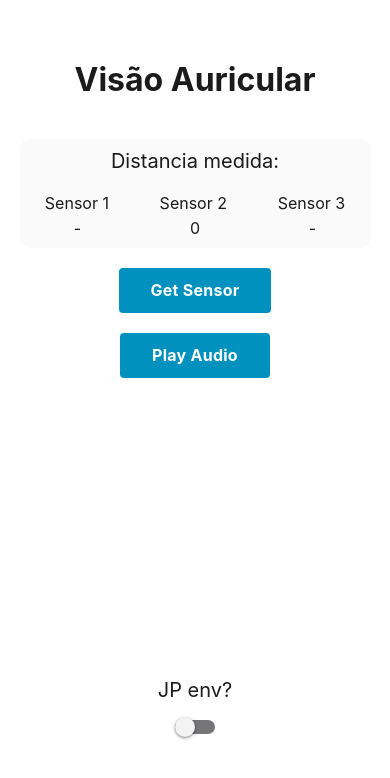
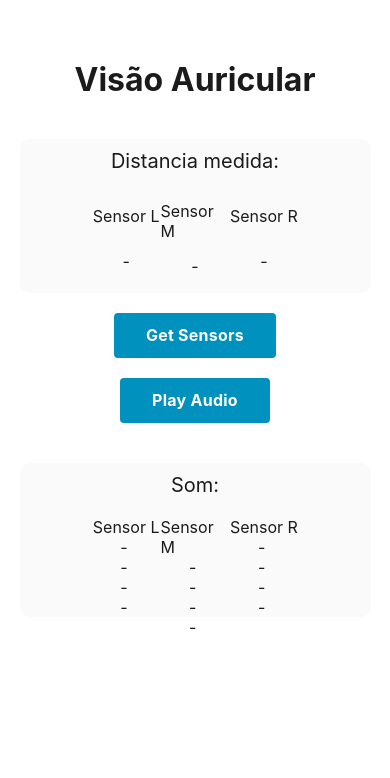
Before and after one commit to BrenoHA/app-ic-visao-auricular, a React Native app: screen / in a window 390 px wide. Shown: the top 778 px of the page. Built offline with nearby package versions, Linux system fonts and the light colour scheme.

Commit message:
✨ Added SoundPlace

```diff
--- a/App.js
+++ b/App.js
@@ -8,20 +8,31 @@ import {
   Pressable,
   Alert,
   Switch,
+  TextInput,
 } from 'react-native';
 import { Audio } from 'expo-av';
+import axios from 'axios';
 
-import { api } from './src/services/distanceApi';
+import { plotSoundPlace } from './src/utils/plotSoundPlace';
+// import { api } from './src/services/distanceApi';
 
 export default function App() {
   const [isJp, setIsJp] = useState(false);
-  const [sensorValue, setSensorValue] = useState(0);
+  const [sensorLeft, setSensorLeft] = useState(0);
+  const [sensorMiddle, setSensorMiddle] = useState(0);
+  const [sensorRight, setSensorRight] = useState(0);
+  const [numberPort, onChangeNumberPort] = useState('12');
+
+  const api = axios.create({
+    baseURL: `http://192.168.1.${numberPort}`,
+    timeout: 5000,
+  });
 
   // -------------------
 
   const [sound, setSound] = useState();
 
-  async function playSound() {
+  const playSound = async () => {
     console.log('Loading Sound');
     const { sound } = await Audio.Sound.createAsync(
       require('./assets/audios/H1.wav')
@@ -30,7 +41,7 @@ export default function App() {
 
     console.log('Playing Sound');
     await sound.playAsync();
-  }
+  };
 
   useEffect(() => {
     return sound
@@ -47,23 +58,32 @@ export default function App() {
     setTimeout(() => {
       fetchApi();
     }, 1000);
-  }, [sensorValue]);
+  }, [sensorLeft, sensorMiddle, sensorRight]);
 
-  const fetchApi = () => {
+  const fetchApi = async () => {
     if (isJp) {
       try {
-        api.get().then((response) => {
-          setSensorValue(response.data.distance);
+        await api.get(`/distanceLeft`).then((response) => {
+          setSensorLeft(response.data.distance);
+        });
+        await api.get(`/distanceMiddle`).then((response) => {
+          setSensorMiddle(response.data.distance);
+        });
+        await api.get(`/distanceRight`).then((response) => {
+          setSensorRight(response.data.distance);
         });
       } catch (err) {
         console.log(err);
       }
     } else {
-      Alert.alert('Ligue o JP env para teste');
+      Alert.alert('Ative as "Developer Settings" ');
     }
   };
 
   const roundTwoDecimal = (num) => {
+    if (num === 0) {
+      return '-';
+    }
     return Math.trunc(num * 100) / 100;
   };
 
@@ -72,25 +92,36 @@ export default function App() {
       <View style={styles.container}>
         <StatusBar style="auto" />
         <Text style={styles.appTitle}>Visão Auricular</Text>
-        <View style={styles.cardSensores}>
+        {/* Distância Medida */}
+        <View style={styles.cardSoundPlace}>
           <Text style={styles.subtitle}>Distancia medida:</Text>
-          <View style={styles.viewSensores}>
-            <Text style={styles.textSensores}>Sensor 1</Text>
-            <Text style={styles.textSensores}>Sensor 2</Text>
-            <Text style={styles.textSensores}>Sensor 3</Text>
-          </View>
-          <View style={styles.viewSensores}>
-            <Text style={styles.textSensores}>-</Text>
-            <Text style={styles.textSensores}>
-              {roundTwoDecimal(sensorValue)}
-            </Text>
-            <Text style={styles.textSensores}>-</Text>
+          <View style={styles.boxViewSoundPlace}>
+            <View style={styles.viewSoundPlace}>
+              <Text style={styles.textSensores}>Sensor L</Text>
+              <Text style={styles.textSensores}>
+                {roundTwoDecimal(sensorLeft)}
+              </Text>
+            </View>
+            <View style={styles.viewSoundPlace}>
+              <Text style={styles.textSensores}>Sensor M</Text>
+              <Text style={styles.textSensores}>
+                {roundTwoDecimal(sensorMiddle)}
+              </Text>
+            </View>
+            <View style={styles.viewSoundPlace}>
+              <Text style={styles.textSensores}>Sensor R</Text>
+
+              <Text style={styles.textSensores}>
+                {roundTwoDecimal(sensorRight)}
+              </Text>
+            </View>
           </View>
         </View>
+        {/* /Distância Medida */}
 
         <View style={styles.buttonContainer}>
           <Pressable style={styles.button} onPress={fetchApi}>
-            <Text style={styles.buttonText}>Get Sensor</Text>
+            <Text style={styles.buttonText}>Get Sensors</Text>
           </Pressable>
         </View>
 
@@ -100,8 +131,35 @@ export default function App() {
           </Pressable>
         </View>
 
+        {/* SoundPlace */}
+        <View style={styles.cardSoundPlace}>
+          <Text style={styles.subtitle}>Som:</Text>
+          <View style={styles.boxViewSoundPlace}>
+            <View style={styles.viewSoundPlace}>
+              <Text style={styles.textSensores}>Sensor L</Text>
+              {plotSoundPlace(sensorLeft)}
+            </View>
+            <View style={styles.viewSoundPlace}>
+              <Text style={styles.textSensores}>Sensor M</Text>
+              {plotSoundPlace(sensorMiddle)}
+            </View>
+            <View style={styles.viewSoundPlace}>
+              <Text style={styles.textSensores}>Sensor R</Text>
+              {plotSoundPlace(sensorRight)}
+            </View>
+          </View>
+        </View>
+        {/* /SoundPlace */}
+
         <View style={styles.separator} />
-        <Text style={styles.subtitle}>JP env?</Text>
+        <Text style={styles.subtitle}>- Developer Settings -</Text>
+        <TextInput
+          style={styles.input}
+          onChangeText={onChangeNumberPort}
+          value={numberPort}
+          placeholder="XX"
+          keyboardType="numeric"
+        />
         <Switch
           trackColor={{ false: '#767577', true: '##33ACFF' }}
           thumbColor={isJp ? '#0C75BE' : '#f4f3f4'}
@@ -128,6 +186,7 @@ const styles = StyleSheet.create({
     paddingVertical: 10,
     paddingHorizontal: 0,
     borderRadius: 10,
+    marginTop: 40,
     backgroundColor: '#FAFAFA',
   },
   viewSensores: {
@@ -135,6 +194,28 @@ const styles = StyleSheet.create({
     flexDirection: 'row',
     width: '100%',
     justifyContent: 'space-around',
+    marginTop: 5,
+  },
+  cardSoundPlace: {
+    flex: 1,
+    alignItems: 'center',
+    width: '90%',
+    justifyContent: 'flex-start',
+    paddingVertical: 10,
+    paddingHorizontal: 0,
+    borderRadius: 10,
+    marginTop: 40,
+    backgroundColor: '#FAFAFA',
+  },
+  boxViewSoundPlace: {
+    flex: 1,
+    flexDirection: 'row',
+  },
+  viewSoundPlace: {
+    flex: 1,
+    width: '100%',
+    justifyContent: 'space-around',
+    alignItems: 'center',
     marginTop: 5,
   },
   separator: {
@@ -165,7 +246,6 @@ const styles = StyleSheet.create({
     fontWeight: 'bold',
     fontSize: 32,
     marginTop: 60,
-    marginBottom: 40,
   },
   subtitle: {
     color: '#1b1b1b',
@@ -176,4 +256,11 @@ const styles = StyleSheet.create({
     color: '#1b1b1b',
     fontSize: 16,
   },
+  input: {
+    textAlign: 'center',
+    width: 60,
+    borderWidth: 1,
+    borderRadius: 6,
+    padding: 10,
+  },
 });
--- a/src/services/distanceApi.js
+++ b/src/services/distanceApi.js
@@ -1,6 +1,6 @@
 import axios from 'axios';
 
 export const api = axios.create({
-  baseURL: 'http://192.168.1.12/distanceLeft',
+  baseURL: 'http://192.168.1.12',
   timeout: 5000,
 });
--- /dev/null
+++ b/src/utils/plotSoundPlace.js
@@ -0,0 +1,62 @@
+import React from 'react';
+import { Text, StyleSheet } from 'react-native';
+
+export const plotSoundPlace = (distance) => {
+  if (distance === 0) {
+    return (
+      <>
+        <Text style={styles.textSensores}>- </Text>
+        <Text style={styles.textSensores}>- </Text>
+        <Text style={styles.textSensores}>- </Text>
+        <Text style={styles.textSensores}>- </Text>
+      </>
+    );
+  }
+  if (distance <= 30) {
+    return (
+      <>
+        <Text style={styles.textSensores}>- </Text>
+        <Text style={styles.textSensores}>- </Text>
+        <Text style={styles.textSensores}>- </Text>
+        <Text style={styles.textSensores}>X </Text>
+      </>
+    );
+  }
+  if (distance <= 50) {
+    return (
+      <>
+        <Text style={styles.textSensores}>- </Text>
+        <Text style={styles.textSensores}>- </Text>
+        <Text style={styles.textSensores}>X </Text>
+        <Text style={styles.textSensores}>- </Text>
+      </>
+    );
+  }
+  if (distance <= 100) {
+    return (
+      <>
+        <Text style={styles.textSensores}>- </Text>
+        <Text style={styles.textSensores}>X </Text>
+        <Text style={styles.textSensores}>- </Text>
+        <Text style={styles.textSensores}>- </Text>
+      </>
+    );
+  }
+  if (distance > 100) {
+    return (
+      <>
+        <Text style={styles.textSensores}>X </Text>
+        <Text style={styles.textSensores}>- </Text>
+        <Text style={styles.textSensores}>- </Text>
+        <Text style={styles.textSensores}>- </Text>
+      </>
+    );
+  }
+};
+
+const styles = StyleSheet.create({
+  textSensores: {
+    color: '#1b1b1b',
+    fontSize: 16,
+  },
+});
```
